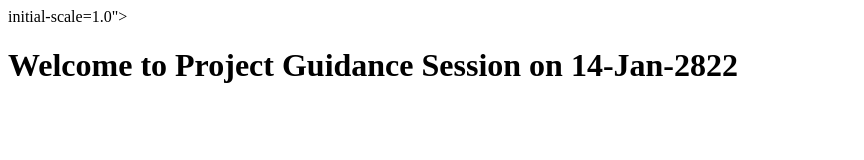
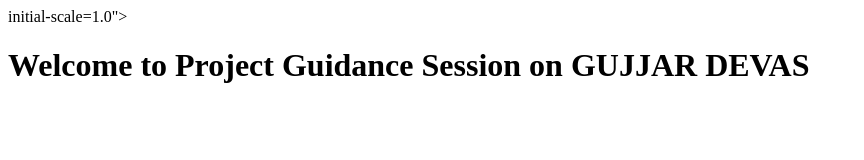
Before and after one commit to Tanishmavi541/MY-FIRST-PROJECT, a plain HTML site: page index.html in a window 1280 px wide. Shown: the whole page, without its empty margins (0-864 px from the left). Drawn offline with Linux system fonts and the light colour scheme.

Commit message:
Update index.html

```diff
--- a/index.html
+++ b/index.html
@@ -23,7 +23,7 @@ initial-scale=1.0">
 
     <main>
 
-<h1>Welcome to Project Guidance Session on 14-Jan-2822</h1>
+<h1>Welcome to Project Guidance Session on GUJJAR DEVAS </h1>
 
 </main>
 
```
